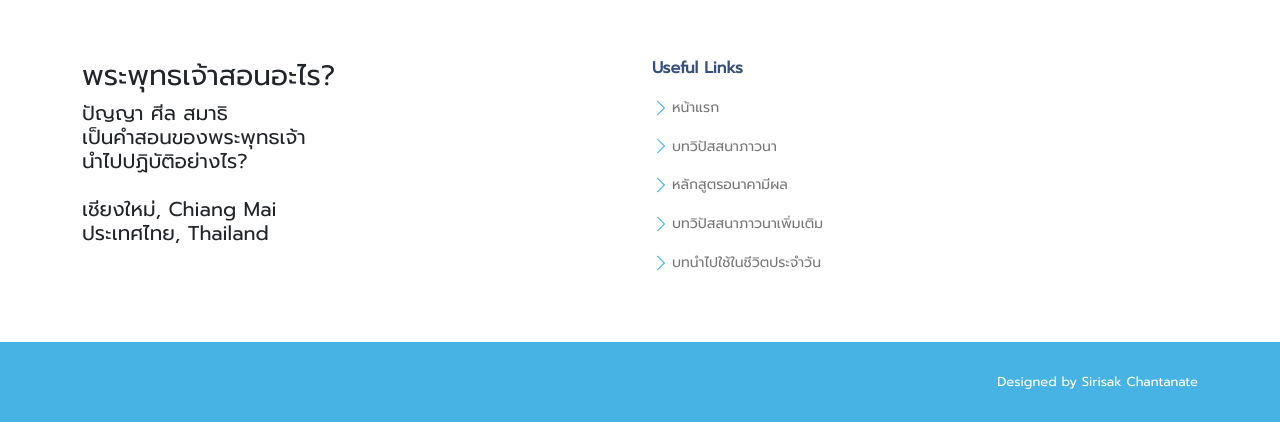
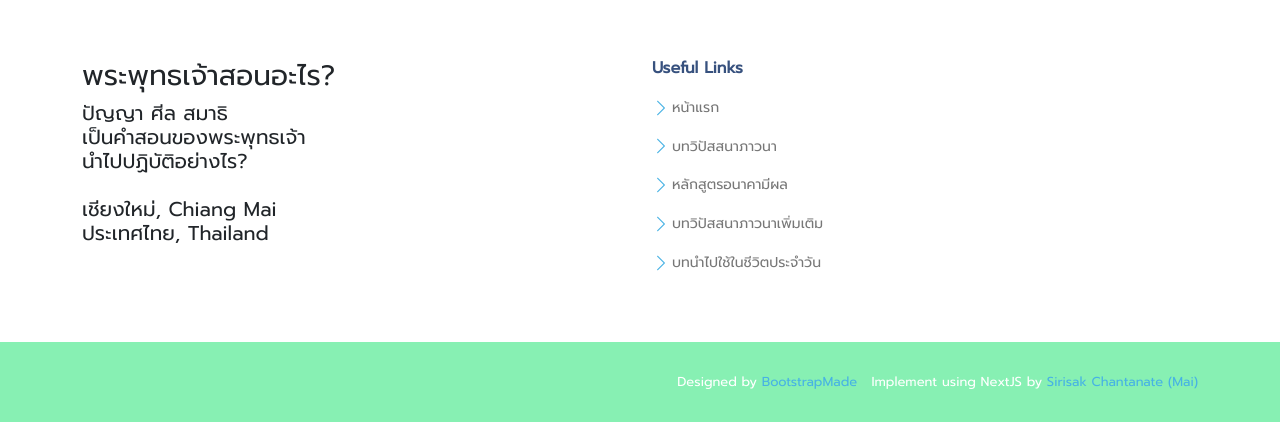
Before and after one commit to openmymai/lifelearning, a Next.js app: page / in a window 1280 px wide. Shown: the part 3218-3640 px from the top of the page. Built offline with nearby package versions, Linux system fonts and the light colour scheme; a web font is replaced by a local one.

Commit message:
Credit Bootstrapmade

```diff
--- a/components/Layout.js
+++ b/components/Layout.js
@@ -94,13 +94,17 @@ const Layout = (props) => {
 
       <div className="container footer-bottom clearfix">
         <div className="credits">
-          Designed by Sirisak Chantanate
+          Designed by <a href="https://bootstrapmade.com/">BootstrapMade</a> &nbsp;
+          Implement using NextJS by <a href="https://openmymai.github.io">Sirisak Chantanate (Mai)</a>
         </div>
       </div>
     </footer>
 
 
-    <a href="#" className={`back-to-top d-flex align-items-center justify-content-center${scroll ? ' active' : ''}`}><i className="bi bi-arrow-up-short" /></a>
+    <a href="#" className={`back-to-top d-flex align-items-center justify-content-center${scroll ? ' active' : ''}`}>
+      <i className="bi bi-arrow-up-short" />
+    </a>
+
     </div>
   );
 }
--- a/styles/style.css
+++ b/styles/style.css
@@ -1911,7 +1911,7 @@ section {
 --------------------------------------------------------------*/
 #footer {
   font-size: 14px;
-  background: #47b2e4;
+  background: #87f0b3;
 }
 
 #footer .footer-top {
```
